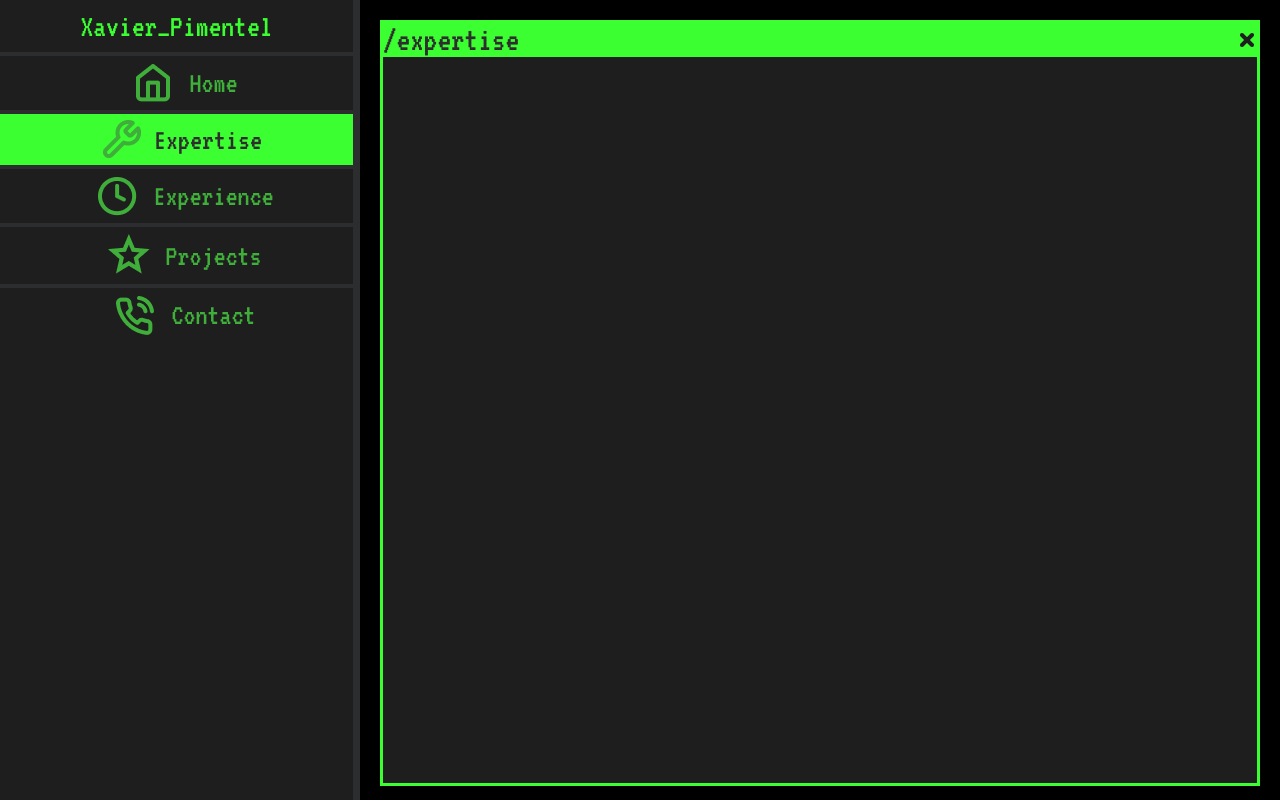
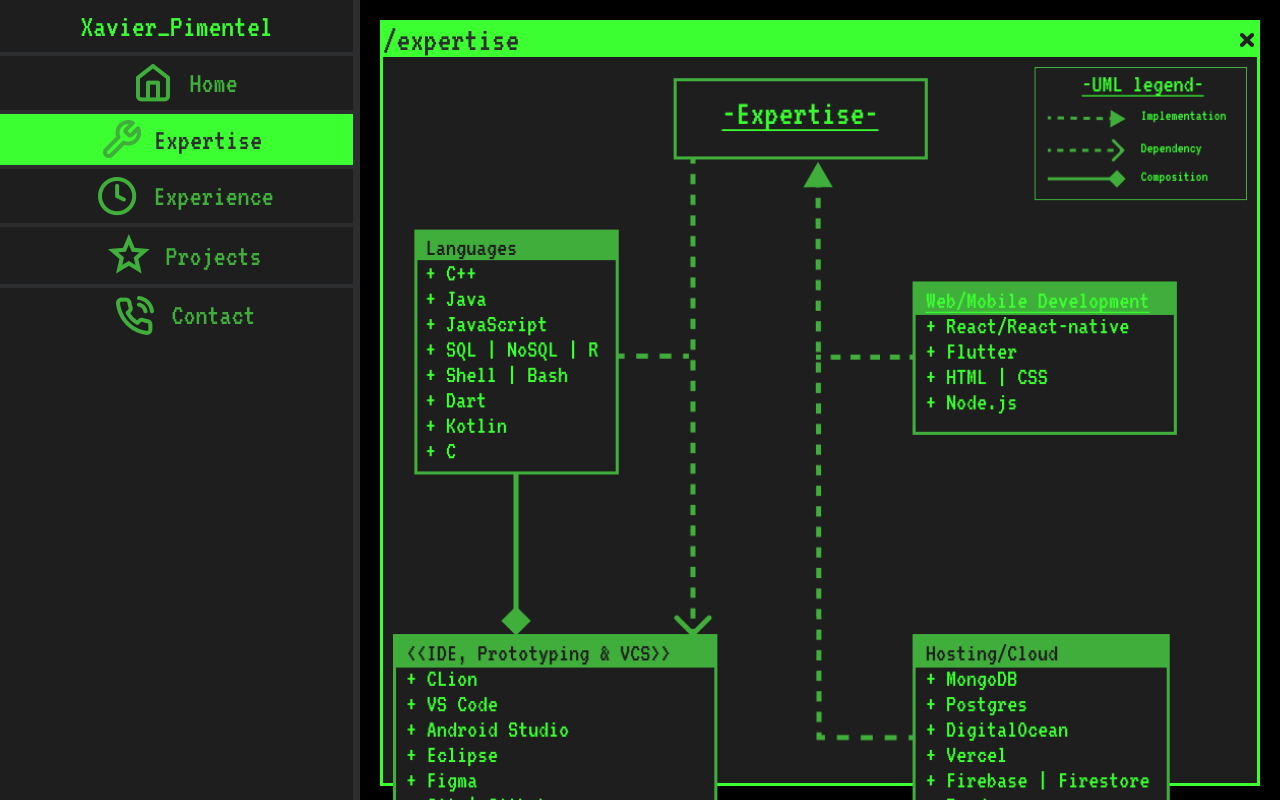
Before and after one commit to XavierPim/porto_folio, a React (Create React App) app: page /expertise in a window 1280 px wide. Built offline with nearby package versions, Linux system fonts and the light colour scheme.

Commit message:
expertise page finished

```diff
--- a/src/css/expertise.css
+++ b/src/css/expertise.css
@@ -11,3 +11,7 @@
     padding: 20px;
     box-sizing: border-box;
 }
+
+.UML{
+    padding: 10px;
+}
--- a/src/pages/expertise.js
+++ b/src/pages/expertise.js
@@ -2,13 +2,14 @@ import "../css/expertise.css";
 import Sidebar from "../components/sidebar";
 import ContentBigScreen from "../components/content-big-screen";
 import tabs from "../components/text content/nav-tabs";
+import UML from "../content/Expertise_UML.png"
 function Expertise(){
     return(
 <div className="expertise-container">
 <Sidebar/>
 <div className="content-container">
     <ContentBigScreen tab_name={tabs.expertise}>
-
+<img src={UML} alt="UML" className="UML"/>
     </ContentBigScreen>
 </div>
 </div>
```
Also changed, not shown: src/content/Expertise_UML.png (added), 1 other file (tests, documents, lock files or other folders).
